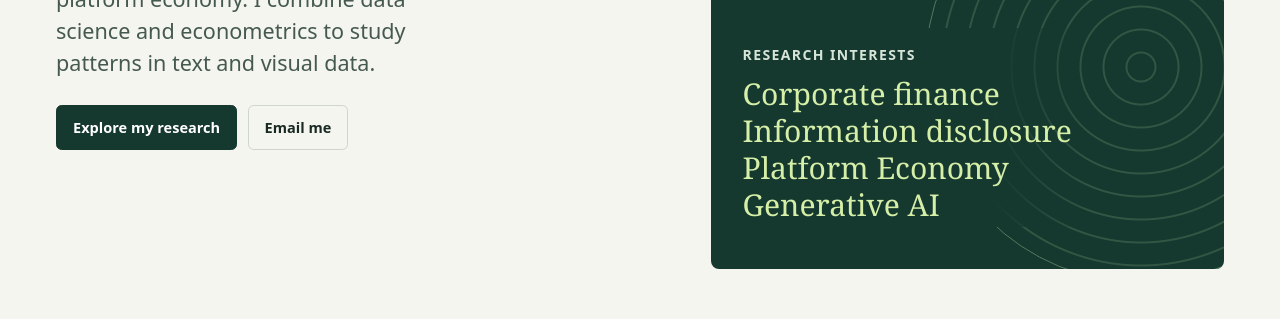
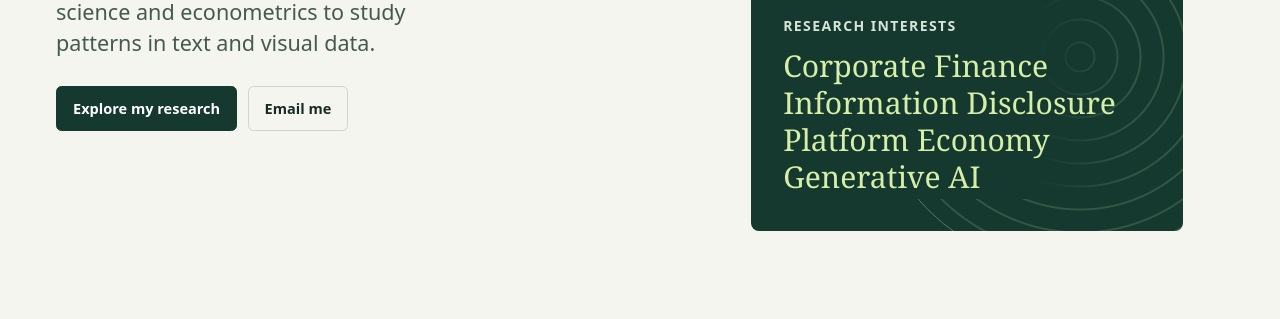
Before and after one commit to elliezhang11/elliezhang11.github.io, a plain HTML site: page index.html in a window 1280 px wide. Shown: the part 481-800 px from the top of the page. Drawn offline with Linux system fonts and the light colour scheme.

Commit message:
Narrow homepage panels and capitalize research interests

```diff
--- a/index.html
+++ b/index.html
@@ -10,7 +10,7 @@
   <style>
     .hero .intro { align-self: center; min-width: 0; container-type: inline-size; }
     .hero h1 { font-size: min(6.5rem, 15cqw); white-space: nowrap; }
-    .hero-profile { display: grid; grid-auto-rows: 1fr; gap: .75rem; min-width: 0; }
+    .hero-profile { display: grid; grid-auto-rows: 1fr; gap: .75rem; width: min(88%, 27rem); min-width: 0; justify-self: center; }
     .profile-photo-frame { position: relative; overflow: hidden; border-radius: .5rem; }
     .profile-photo-frame::before { content: ""; display: block; padding-top: 55%; }
     .profile-photo { position: absolute; inset: 0; width: 100%; height: 100%; object-fit: cover; object-position: 55% 43%; transform: scale(1.18); transform-origin: 55% 55%; }
@@ -45,7 +45,7 @@
         <aside class="focus" aria-labelledby="focus-title">
           <div class="focus-text">
             <h2 id="focus-title">Research interests</h2>
-            <p>Corporate finance<br>Information disclosure<br>Platform Economy<br>Generative AI</p>
+            <p>Corporate Finance<br>Information Disclosure<br>Platform Economy<br>Generative AI</p>
           </div>
         </aside>
       </div>
```
